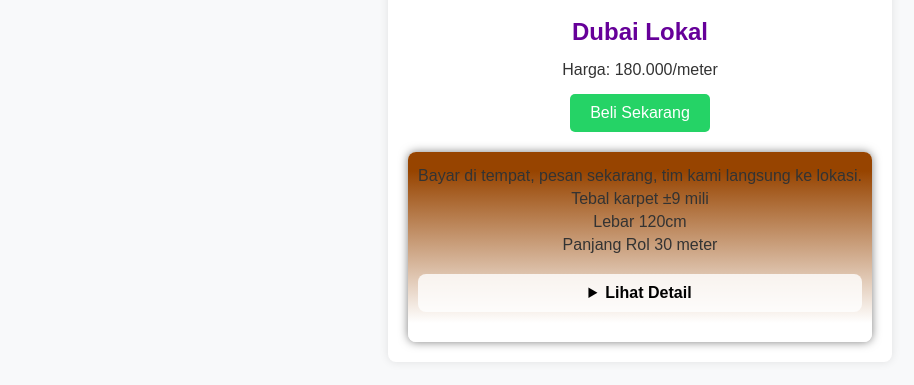
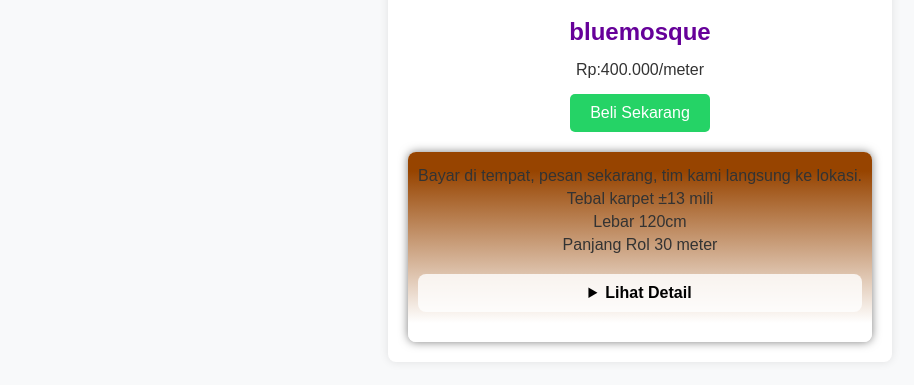
Before and after one commit to Baittul/Config1, a plain HTML site: page index.html in a window 1280 px wide. Shown: the part 249-634 px from the top of the page, without its empty margins (0-914 px from the left). Drawn offline with nearby package versions, Linux system fonts and the light colour scheme.

Commit message:
Update index.html

```diff
--- a/index.html
+++ b/index.html
@@ -4,7 +4,7 @@
 <head>
     <meta charset="UTF-8">
     <meta name="viewport" content="width=device-width, initial-scale=1.0">
-    <title>Karpet Maajid Almuslim</title>
+    <title>Karpet Masjid</title>
     <link rel="stylesheet" href="https://cdnjs.cloudflare.com/ajax/libs/font-awesome/6.0.0/css/all.min.css">
     <link rel="stylesheet" href="https://fonts.googleapis.com/css2?family=Material+Symbols+Outlined:opsz,wght,FILL,GRAD@20..48,100..700,0..1,-50..200">
     <style>
@@ -120,13 +120,13 @@
     </button>
     <div class="product-container">
         <img src="bluemosque1.jpg" alt="Nama Produk">
-        <h2>Dubai Lokal</h2>
-        <p>Harga: 180.000/meter</p>
+        <h2>bluemosque</h2>
+        <p>Rp:400.000/meter</p>
         <a href="https://api.whatsapp.com/send?phone=6281412382103" class="button">Beli Sekarang</a>
         <footer>
             <p>Bayar di tempat, pesan sekarang, tim kami langsung ke lokasi.</p>
             <ul>
-                <li>Tebal karpet ±9 mili</li>
+                <li>Tebal karpet ±13 mili</li>
                 <li>Lebar 120cm</li>
                 <li>Panjang Rol 30 meter</li>
             </ul>
```
